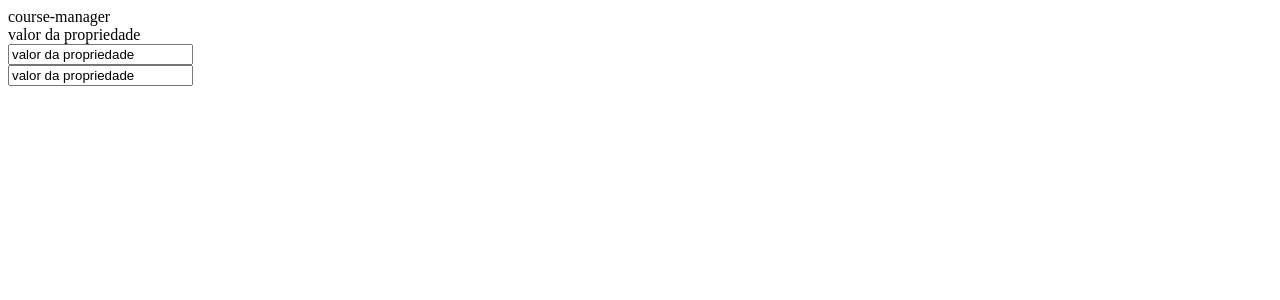
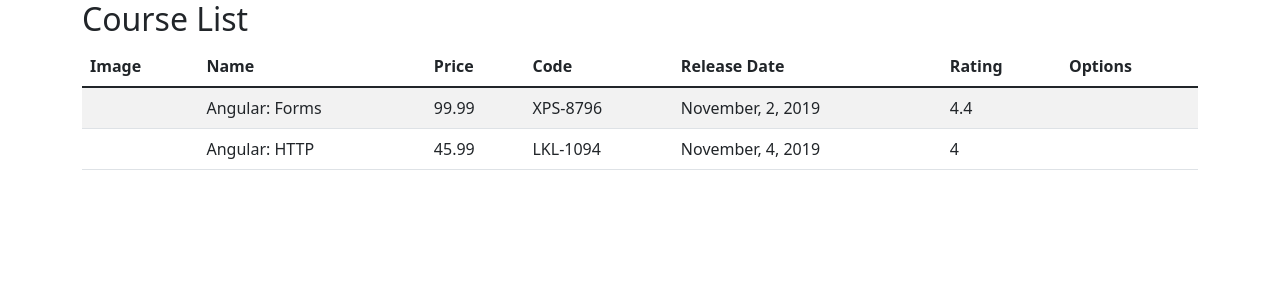
Before and after one commit to filipesalesaraujo/course-manager, an Angular app: page / in a window 1280 px wide. Shown: the top 300 px of the page. Built offline with nearby package versions, Linux system fonts and the light colour scheme.

Commit message:
Criando componentes e construindo o projeto

```diff
--- a/package.json
+++ b/package.json
@@ -18,6 +18,7 @@
     "@angular/platform-browser": "^14.0.0",
     "@angular/platform-browser-dynamic": "^14.0.0",
     "@angular/router": "^14.0.0",
+    "bootstrap": "^5.1.3",
     "rxjs": "~7.5.0",
     "tslib": "^2.3.0",
     "zone.js": "~0.11.4"
--- a/src/app/app.component.html
+++ b/src/app/app.component.html
@@ -1,17 +1,3 @@
-{{ title }}
-
-<br />
-
-{{ name }}
-
-<br />
-
-<!-- One Way Data Binding -->
-<!-- Apenas exibir o valor da propriedade -->
-<input [ngModel]="name" name="name">
-
-<br />
-
-<!-- Two Way Data Binding -->
-<!-- Exibir e alterar o valor da propriedade -->
-<input [(ngModel)]="name" name="name">
+<div class="container">
+    <app-course-list></app-course-list>
+</div>
--- /dev/null
+++ b/src/app/courses/course-list.component.html
@@ -0,0 +1,26 @@
+<h2>Course List</h2>
+
+<table class="table table-striped">
+    <thead>
+        <tr>
+            <th>Image</th>
+            <th>Name</th>
+            <th>Price</th>
+            <th>Code</th>
+            <th>Release Date</th>
+            <th>Rating</th>
+            <th>Options</th>
+        </tr>
+    </thead>
+    <tbody>
+        <tr *ngFor="let course of courses">
+            <td>{{ course.imageUrl }}</td>
+            <td>{{ course.name }}</td>
+            <td>{{ course.price }}</td>
+            <td>{{ course.code }}</td>
+            <td>{{ course.releaseDate }}</td>
+            <td>{{ course.rating }}</td>
+            <td></td>
+        </tr>
+    </tbody>
+</table>
--- /dev/null
+++ b/src/app/courses/course-list.component.ts
@@ -0,0 +1,36 @@
+import { Component, OnInit } from '@angular/core';
+import { Course } from './course.model';
+
+@Component({
+  selector: 'app-course-list',
+  templateUrl: './course-list.component.html',
+})
+export class CourseListComponent implements OnInit {
+  courses: Course[] = [];
+
+  ngOnInit(): void {
+    this.courses = [
+      {
+        id: 1,
+        name: 'Angular: Forms',
+        imageUrl: '',
+        price: 99.99,
+        code: 'XPS-8796',
+        duration: 120,
+        rating: 4.4,
+        releaseDate: 'November, 2, 2019',
+      },
+      {
+        id: 2,
+        name: 'Angular: HTTP',
+        imageUrl: '',
+        price: 45.99,
+        code: 'LKL-1094',
+        duration: 80,
+        rating: 4,
+        releaseDate: 'November, 4, 2019',
+
+      },
+    ];
+  }
+}
--- a/src/styles.css
+++ b/src/styles.css
@@ -1 +1,2 @@
 /* You can add global styles to this file, and also import other style files */
+@import '~bootstrap/dist/css/bootstrap.min.css'
```
Also changed, not shown: src/app/app.module.ts (+5 -10 lines), src/app/courses/course.model.ts (added, +10 -0 lines), 2 other files (tests, documents, lock files or other folders).
